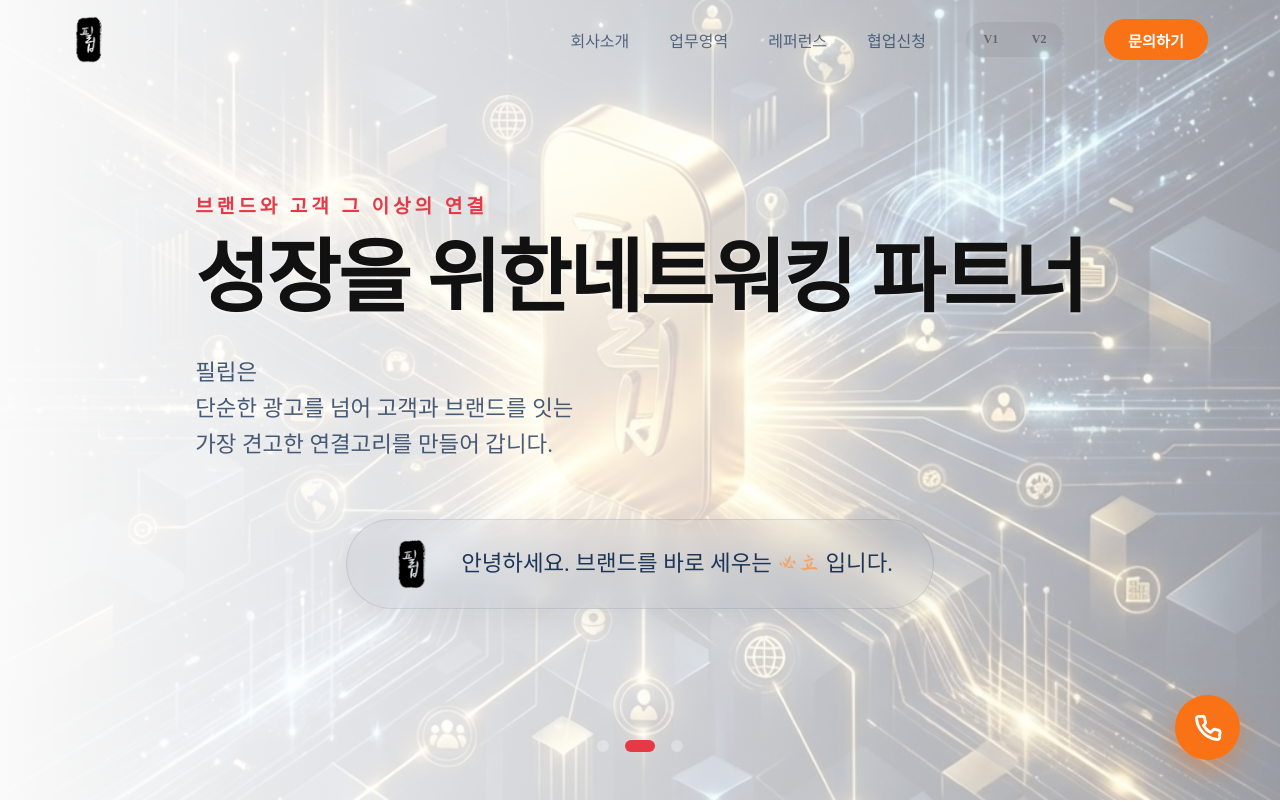
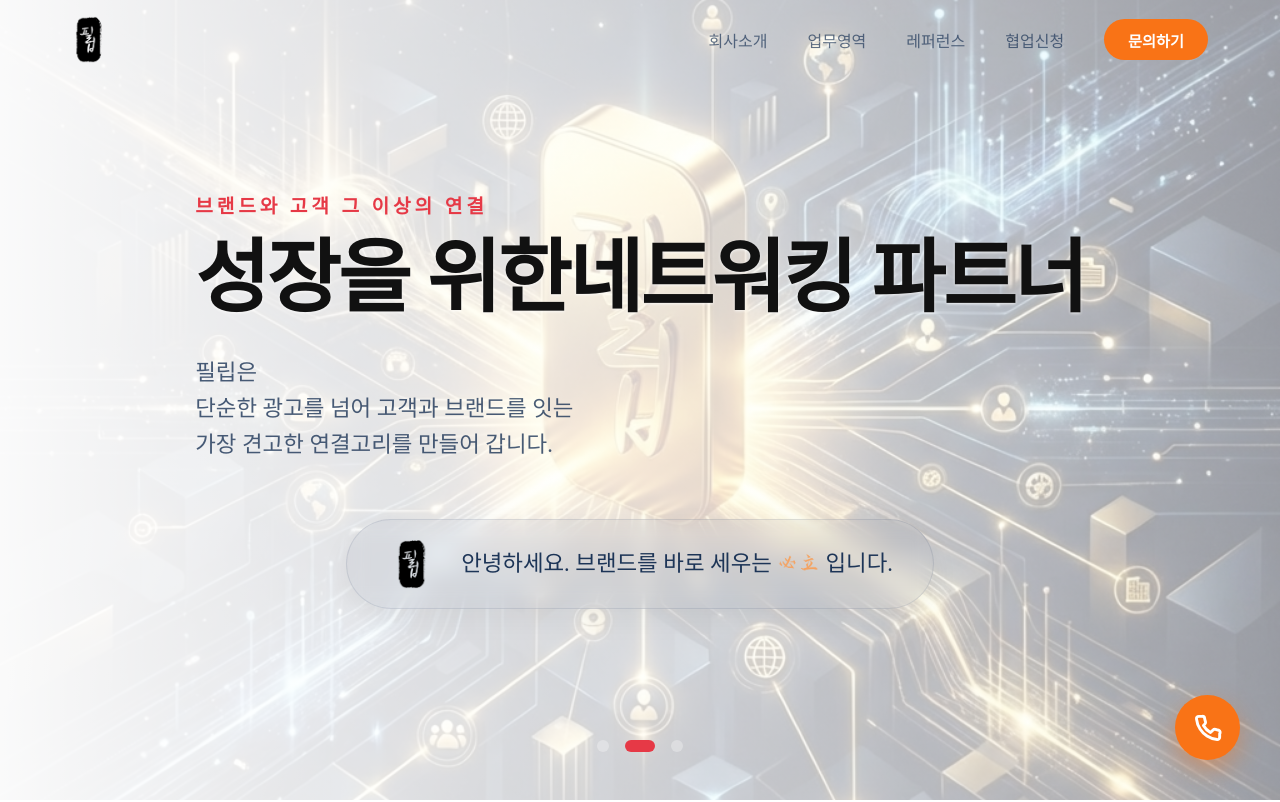
Before and after one commit to philipcommunication/philip-homepage-2026, a Next.js app: page / in a window 1280 px wide. Shown: the top 802 px of the page. Built offline with nearby package versions, Linux system fonts and the light colour scheme.

Commit message:
main btn fix

```diff
--- a/src/components/Header.module.css
+++ b/src/components/Header.module.css
@@ -114,27 +114,6 @@
     color: var(--accent);
 }
 
-.versionSwitcher {
-    display: flex;
-    gap: 0.5rem;
-    background: rgba(0, 0, 0, 0.05);
-    padding: 0.3rem;
-    border-radius: 50px;
-}
-
-.versionBtn {
-    padding: 0.3rem 0.8rem;
-    border-radius: 20px;
-    font-size: 0.75rem;
-    font-weight: 800;
-    color: #666;
-    transition: all 0.2s ease;
-}
-
-.versionBtn:hover {
-    background: #fff;
-    color: var(--accent);
-}
 
 .contactBtn {
     background: #f97316;
--- a/src/components/Header.tsx
+++ b/src/components/Header.tsx
@@ -61,16 +61,6 @@ export default function Header() {
                             <Link href="/collaboration/agency" className={styles.dropdownItem}>대행사/실행사 협업</Link>
                         </div>
                     </div>
-                    <div className={styles.versionSwitcher}>
-                        <button
-                            onClick={() => window.dispatchEvent(new CustomEvent('heroVersionChange', { detail: 1 }))}
-                            className={styles.versionBtn}
-                        >V1</button>
-                        <button
-                            onClick={() => window.dispatchEvent(new CustomEvent('heroVersionChange', { detail: 2 }))}
-                            className={styles.versionBtn}
-                        >V2</button>
-                    </div>
                     <Link href="/#contact" id="btn-contact-header" className={styles.contactBtn}>문의하기</Link>
                 </nav>
 
--- a/src/components/sections/Hero.tsx
+++ b/src/components/sections/Hero.tsx
@@ -1,25 +1,9 @@
 "use client";
 
-import { useState, useEffect } from "react";
 import HeroV1 from "./HeroV1";
-import HeroV2 from "./HeroV2";
 
 export default function Hero() {
-    const [currentVersion, setCurrentVersion] = useState(1);
-
-    useEffect(() => {
-        const handleVersionChange = (e: any) => {
-            if (e.detail) {
-                setCurrentVersion(e.detail);
-            }
-        };
-        window.addEventListener('heroVersionChange', handleVersionChange);
-        return () => window.removeEventListener('heroVersionChange', handleVersionChange);
-    }, []);
-
     return (
-        <div key={currentVersion}>
-            {currentVersion === 1 ? <HeroV1 /> : <HeroV2 />}
-        </div>
+        <HeroV1 />
     );
 }
```
